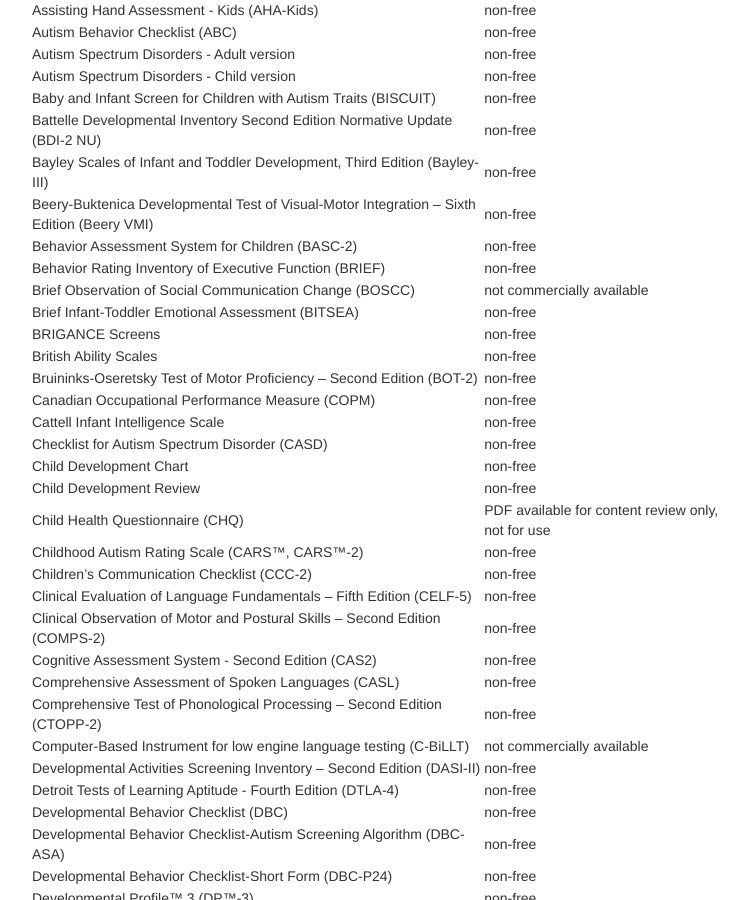
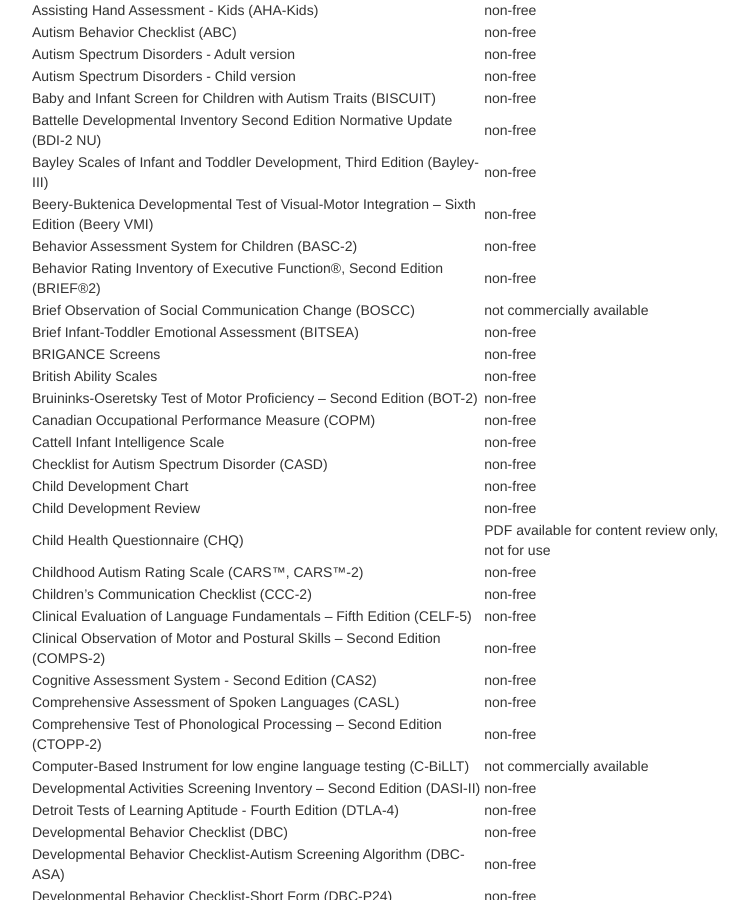
Before and after one commit to mjmaenner/disabilitymeasures, a Jekyll site: the page built from pages/donotqualify.md, in a window 1280 px wide and 900 px high, scrolled down 721 px. Shown: the whole window, without its empty margins (259-1007 px from the left). Built offline with Jekyll 4.4.1, drawn with Linux system fonts in a browser that asks for light colours; some of the changed text lies outside the part shown.

Commit message:
Update donotqualify.md

```diff
--- a/pages/donotqualify.md
+++ b/pages/donotqualify.md
@@ -46,7 +46,7 @@ Battelle Developmental Inventory Second Edition Normative Update (BDI-2 NU)| non
 Bayley Scales of Infant and Toddler Development, Third Edition (Bayley-III)| non-free
 Beery-Buktenica Developmental Test of Visual-Motor Integration – Sixth Edition (Beery VMI) | non-free
 Behavior Assessment System for Children (BASC-2) | non-free
-Behavior Rating Inventory of Executive Function (BRIEF) | non-free
+Behavior Rating Inventory of Executive Function®, Second Edition (BRIEF®2) | non-free
 Brief Observation of Social Communication Change (BOSCC) | not commercially available
 Brief Infant-Toddler Emotional Assessment (BITSEA) | non-free
 BRIGANCE Screens | non-free
@@ -131,7 +131,7 @@ Short Child Occupational Profile (SCOPE) | non-free
 SCERTS Model | non-free
 Screening Test Battery for Assessment of Psychosocial Development | non-free
 Screening Tool for Autism in Toddlers and Young Children (STAT™) | non-free
-Sensory Profile | non-free
+Sensory Profile™ 2 | non-free
 Sequenced Inventory of Communication Development, Revised (SICD-R) | non-free
 Stanford Binet Intelligence Scales (SB5) | non-free
 Support Intensity Scale - Adult | non-free
```
